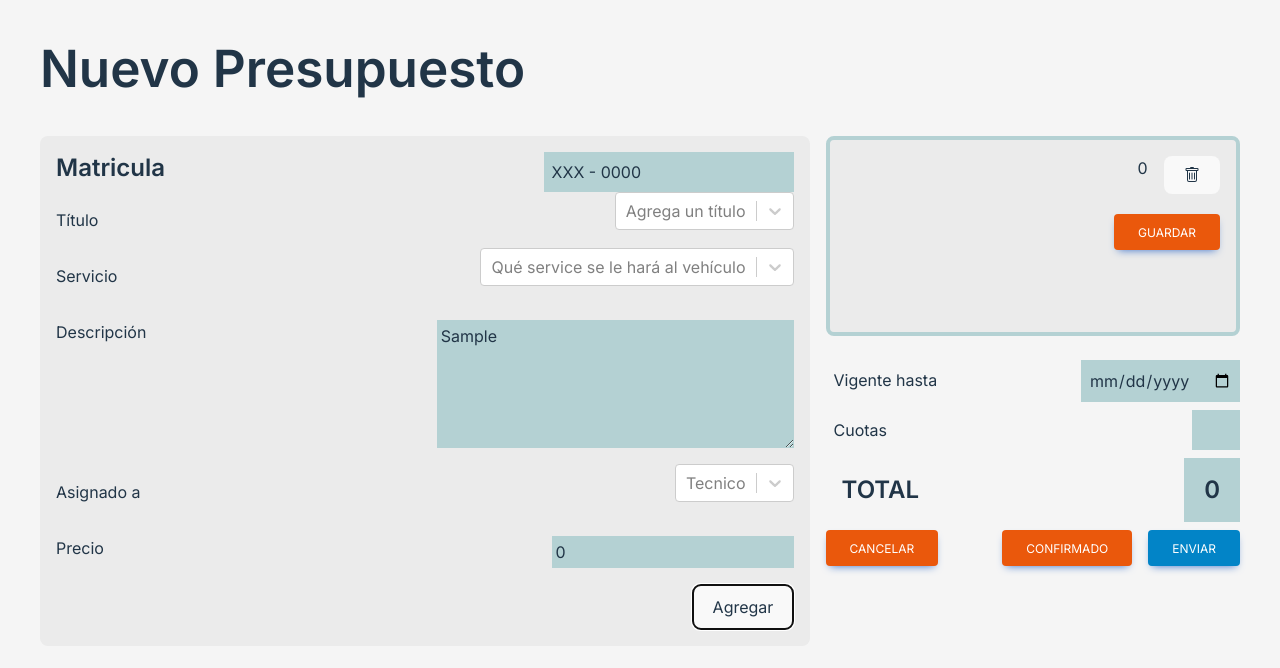
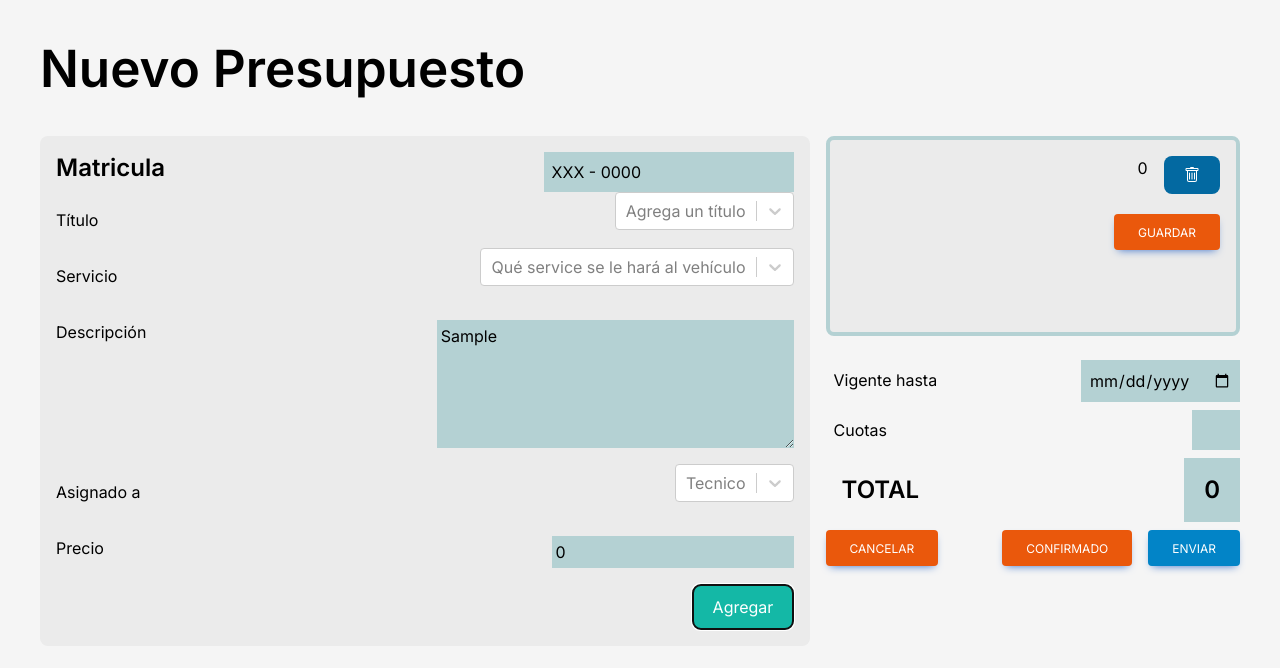
Before and after one commit to Diego-Bonora/-holbertonschool-CarToFix, a React (Vite) app in the folder client/: page /NewBudget in a window 1280 px wide. Both pictures are taken after typing "Sample", "Sample", "Sample", "Sample" into the empty fields and a click on the button "Agregar". Shown: the top 668 px of the page. Built offline with nearby package versions, Linux system fonts and the light colour scheme.

Commit message:
cancel button navigate to home and clean items variable

```diff
--- a/client/src/App.jsx
+++ b/client/src/App.jsx
@@ -1,7 +1,7 @@
 
 import { BrowserRouter, Routes, Route, Link } from "react-router-dom"
 import './App.css'
-import NavBar from './Components/NavBar';
+
 import CreateNewBudget from "./Pages/CreateNewBudget";
 
 function App() {
--- a/client/src/Components/NewBudget.jsx
+++ b/client/src/Components/NewBudget.jsx
@@ -1,14 +1,17 @@
 import React from 'react'
-
+import { useEffect } from 'react';
 import Button from './button'
 import ServiceItem from './ServiceItem';
 import { useState } from "react";
-import Creatable from 'react-select/creatable'
+import Creatable from 'react-select/creatable';
+import { useNavigate } from "react-router-dom";
 
 
 
 
 export default function NewBudget() {
+
+	const navigate = useNavigate();
 
 	{/* Form data state */ }
 
@@ -39,8 +42,14 @@ export default function NewBudget() {
 			asignedTo: workersValue.label
 		}])
 
-		console.log("items", items);
+
 	};
+
+	{/* console services continuosly */ }
+
+	useEffect(() => {
+		console.log('items', items)
+	})
 
 	{/* Total price of budget */ }
 
@@ -121,11 +130,17 @@ export default function NewBudget() {
 		});
 	};
 
+	const abortBudget = () => {
+		setItems([]);
+		console.log("items reseteado", items);
+		console.log('saliste de NewBudget');
+		navigate('/home');
+
+	}
+
 
 	return (
-
-
-		<div className='w-screen bg-[#F5F5F5] h-screen p-10 '>
+		<div className='w-screen bg-[#F5F5F5] h-screen p-10  text-black	'>
 			<h1 className=' font-black'>Nuevo Presupuesto</h1>
 			<section className='principalFrames grid grid-flow-col grid-rows-3 gap-4 mt-10 justify-items-center'>
 				<section className='CreateBudget p-4 w-full  bg-[#EBEBEB] rounded-lg row-span-4 col-span-2 h-fit'>
@@ -201,7 +216,7 @@ export default function NewBudget() {
 						{/* bOTON AGREGAR */}
 						<div className='flex flex-col-1 justify-end'>
 
-							<button type='submit'> Agregar </button>
+							<button className='bg-teal-500 text-white' type='submit'> Agregar </button>
 						</div>
 					</form>
 
@@ -242,11 +257,13 @@ export default function NewBudget() {
 							</div>
 						</div>
 
-
 					</form>
 					{/* CANCELAR CONFIRMAR O ENVIAR  */}
 					<div className='flex flex-col-2 justify-between space-x-2'>
-						<Button children="Cancelar" color="orange" size="normal" />
+						<div onClick={abortBudget} >
+
+							<Button children="Cancelar" color="orange" size="normal" />
+						</div>
 						<div className='flex space-x-4'>
 							<Button children="Confirmado" color="orange" size="normal" />
 							<Button children="Enviar" color="blue" size="normal" />
@@ -257,6 +274,5 @@ export default function NewBudget() {
 				</section>
 			</section>
 		</div >
-
 	)
 }
--- a/client/src/Components/ServiceItem.jsx
+++ b/client/src/Components/ServiceItem.jsx
@@ -19,8 +19,8 @@ export default function ServiceItem({ item, price, key, removeService }) {
 					<div className='flex w-full justify-end mr-4'>
 						<p> {price} </p>
 					</div>
-					<div className='flex justify-end'>
-						<button onClick={() => removeService({ key })}> {icon} </button>
+					<div className='flex justify-end text-white'>
+						<button className="bg-sky-700" onClick={() => removeService({ key })}> {icon} </button>
 					</div>
 				</div>
 			</div>
```
Also changed, not shown: 1 other file (tests, documents, lock files or other folders).
